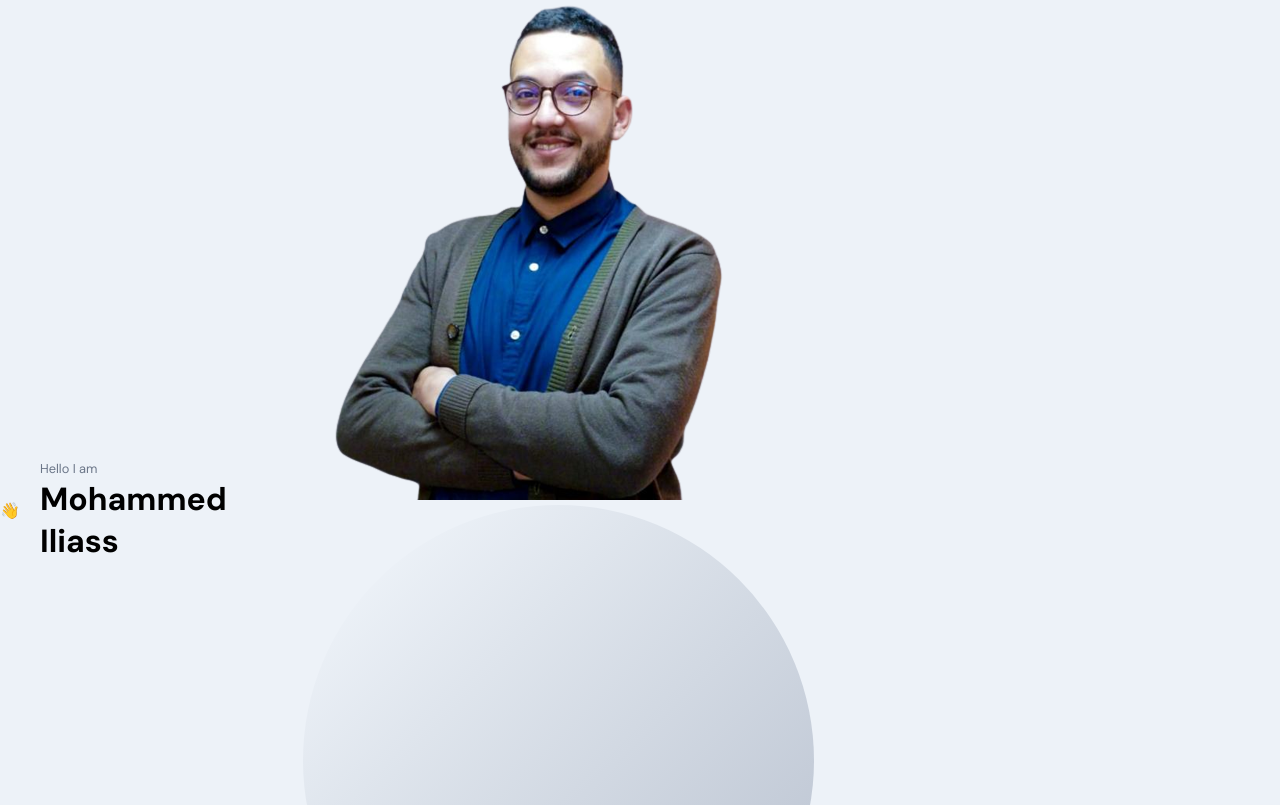
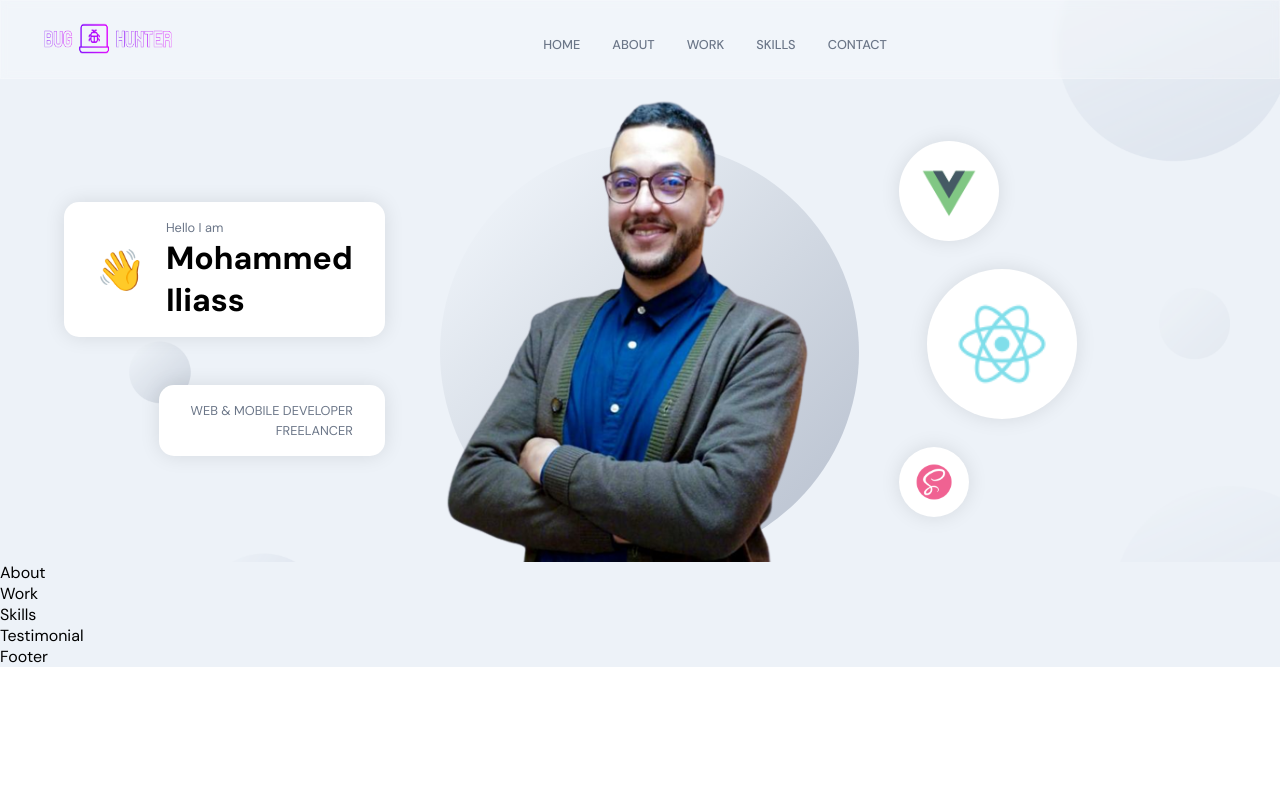
Before and after one commit to mohammediliassaffani/protfolio-med-iliass-affani, a React (Vite) app in the folder PORTFOLIO-iliass/: page / in a window 1280 px wide. Shown: the top 805 px of the page. Built offline with nearby package versions, Linux system fonts and the light colour scheme.

Commit message:
header-end

```diff
--- a/PORTFOLIO-iliass/src/App.jsx
+++ b/PORTFOLIO-iliass/src/App.jsx
@@ -7,7 +7,7 @@
 const App = () => {
   return (
     <div className="app">
-      {/* <Navbar /> */}
+      <Navbar />
       <Header />
       <About />
       <Work />
--- a/PORTFOLIO-iliass/src/components/Navbar/Navbar.jsx
+++ b/PORTFOLIO-iliass/src/components/Navbar/Navbar.jsx
@@ -11,7 +11,7 @@
   return (
     <nav className="app__navbar">
       <div className="app__navbar-logo">
-        <img src={images.logo} alt="logo" />
+      <a href='#home'> <img src={images.logo} alt="logo" /></a>
       </div>
       <ul className="app__navbar-links">
         {['home', 'about', 'work', 'skills', 'contact'].map((item) => (
--- a/PORTFOLIO-iliass/src/container/Header/Header.jsx
+++ b/PORTFOLIO-iliass/src/container/Header/Header.jsx
@@ -3,9 +3,22 @@
 import { images } from '../../constants';
 import './Header.scss';
 
+
+
+const scaleVariants = {
+  whileInView: {
+    scale: [0, 1],
+    opacity: [0, 1],
+    transition: {
+      duration: 1,
+      ease: 'easeInOut',
+    },
+  },
+};
+
 const Header = () => {
   return (
-    <div className="app__header app__flex">
+    <div id='home' className="app__header app__flex">
       <motion.div
         whileInView={{ x: [-100, 0], opacity: [0, 1] }}
         transition={{ duration: 0.5 }}
@@ -19,6 +32,10 @@
               <h1>Mohammed Iliass</h1>
             </div>
           </div>
+          <div className="tag-cmp app__flex">
+          <p className="p-text">Web & Mobile Developer</p>
+          <p className="p-text">Freelancer</p>
+        </div>
         </div>
       </motion.div>
       <motion.div
@@ -35,6 +52,17 @@
         className="overlay_circle"
       />
     </motion.div>
+    <motion.div
+      variants={scaleVariants}
+      whileInView={scaleVariants.whileInView}
+      className="app__header-circles"
+    >
+      {[images.vue, images.react, images.sass].map((circle, index) => (
+        <div className="circle-cmp app__flex" key={`circle-${index}`}>
+          <img src={circle} alt="profile_bg" />
+        </div>
+      ))}
+    </motion.div>
     </div>
   );
 };
--- a/PORTFOLIO-iliass/src/container/Header/Header.scss
+++ b/PORTFOLIO-iliass/src/container/Header/Header.scss
@@ -0,0 +1,196 @@
+#home {
+  position: relative;
+  background: url('../../assets/bgIMG.png');
+  background-size: cover;
+  background-position: center;
+  background-repeat: repeat;
+
+  // disable the default padding styles
+  .app__wrapper {
+    padding: 0;
+
+    .copyright {
+      display: none;
+    }
+  }
+}
+
+.app__header {
+  flex: 1;
+  width: 100%;
+  height: 100%;
+  flex-direction: row;
+
+  padding: 6rem 2rem 0rem;
+
+  @media screen and (min-width: 2000px) {
+    padding-top: 8rem;
+  }
+
+  @media screen and (max-width: 1200px) {
+    flex-direction: column;
+  }
+
+  @media screen and (max-width: 450px) {
+    padding: 6rem 1rem 2rem;
+  }
+}
+
+.app__header-info {
+  flex: 0.65;
+  display: flex;
+  flex-direction: column;
+  justify-content: flex-start;
+  align-items: flex-start;
+  height: 100%;
+
+  margin: 0 2rem;
+
+  @media screen and (max-width: 1200px) {
+    width: 100%;
+    margin-right: 0rem;
+  }
+}
+
+.app__header-badge {
+  width: 100%;
+  display: flex;
+  justify-content: flex-end;
+  align-items: flex-end;
+  flex-direction: column;
+
+  .badge-cmp,
+  .tag-cmp {
+    padding: 1rem 2rem;
+    background: var(--white-color);
+    border-radius: 15px;
+    flex-direction: row;
+    width: auto;
+
+    box-shadow: 0px 0px 20px rgba(0, 0, 0, 0.1);
+  }
+
+  .tag-cmp {
+    flex-direction: column;
+    margin-top: 3rem;
+
+    p {
+      width: 100%;
+      text-transform: uppercase;
+      text-align: right;
+    }
+  }
+
+  span {
+    font-size: 2.5rem;
+
+    @media screen and (min-width: 2000px) {
+      font-size: 5rem;
+    }
+  }
+
+  @media screen and (max-width: 1200px) {
+    justify-content: flex-start;
+    align-items: flex-start;
+  }
+}
+
+.app__header-circles {
+  flex: 0.75;
+  display: flex;
+  flex-direction: column;
+  justify-content: space-evenly;
+  align-items: flex-start;
+  height: 100%;
+  margin-left: 1rem;
+
+  div {
+    width: 100px;
+    height: 100px;
+    border-radius: 50%;
+
+    background: var(--white-color);
+    box-shadow: 0px 0px 20px rgba(0, 0, 0, 0.1);
+
+    img {
+      width: 60%;
+      height: 60%;
+    }
+  }
+
+  // circles with different height & width
+
+  div:nth-child(1) {
+    width: 100px;
+    height: 100px;
+  }
+
+  div:nth-child(2) {
+    margin: 1.75rem;
+    width: 150px;
+    height: 150px;
+  }
+
+  div:nth-child(3) {
+    width: 70px;
+    height: 70px;
+  }
+
+  @media screen and (min-width: 2000px) {
+    div:nth-child(2) {
+      width: 400px;
+      height: 400px;
+    }
+
+    div:nth-child(3) {
+      width: 170px;
+      height: 170px;
+    }
+
+    div:nth-child(1) {
+      width: 200px;
+      height: 200px;
+    }
+  }
+
+  @media screen and (max-width: 1200px) {
+    width: 100%;
+    flex-direction: row;
+    flex-wrap: wrap;
+    margin-left: 0;
+
+    div {
+      margin: 1rem;
+    }
+  }
+}
+
+.app__header-img {
+  flex: 1;
+  height: 100%;
+
+  display: flex;
+  justify-content: flex-end;
+  align-items: flex-end;
+  position: relative;
+
+  img {
+    width: 100%;
+    object-fit: contain;
+    z-index: 1;
+  }
+
+  .overlay_circle {
+    position: absolute;
+    left: 0;
+    right: 0;
+    bottom: 0;
+    z-index: 0;
+    width: 100%;
+    height: 90%;
+  }
+
+  @media screen and (max-width: 1200px) {
+    margin: 2rem 0;
+  }
+}
```
Also changed, not shown: PORTFOLIO-iliass/src/assets/logo.png.
